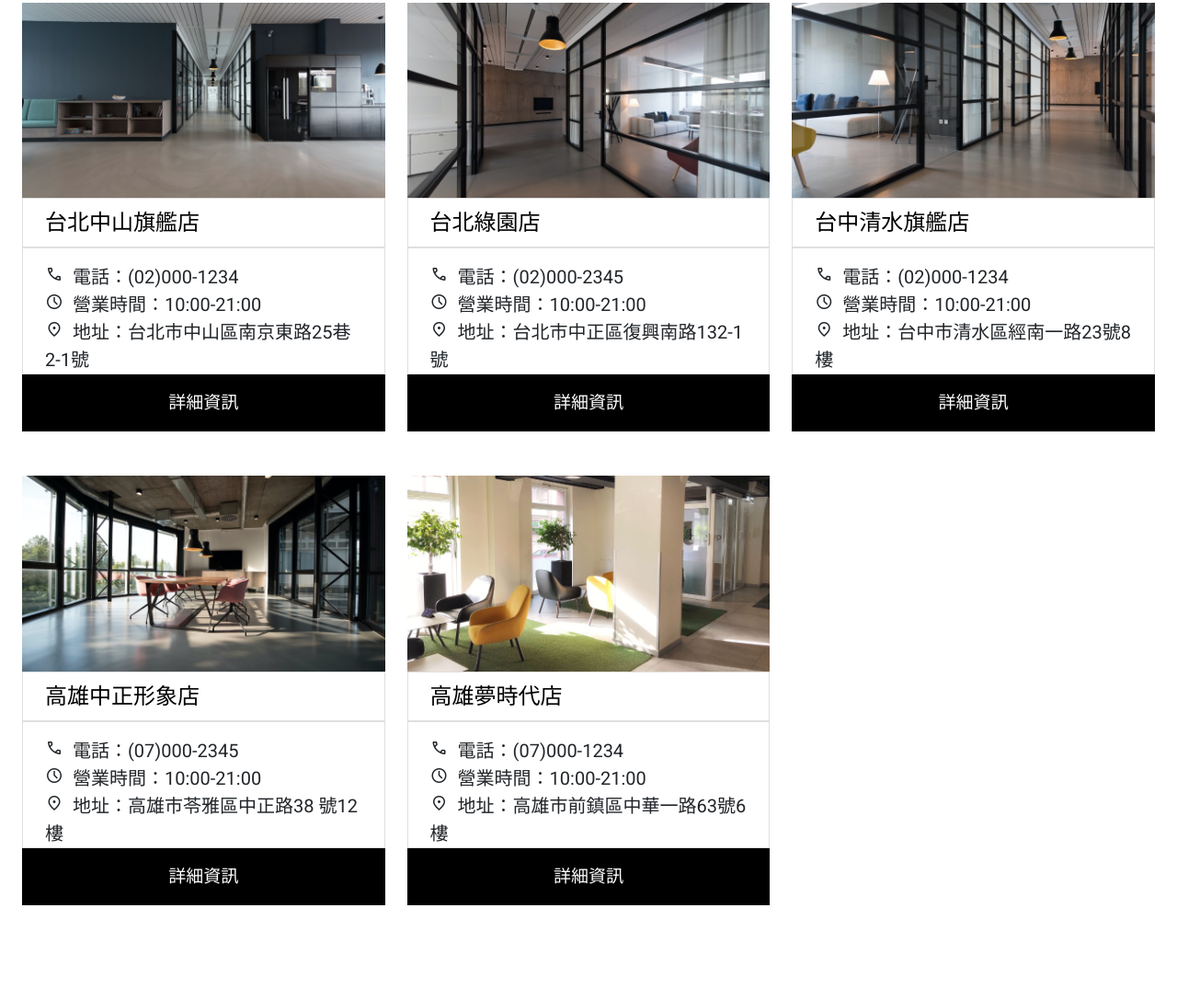
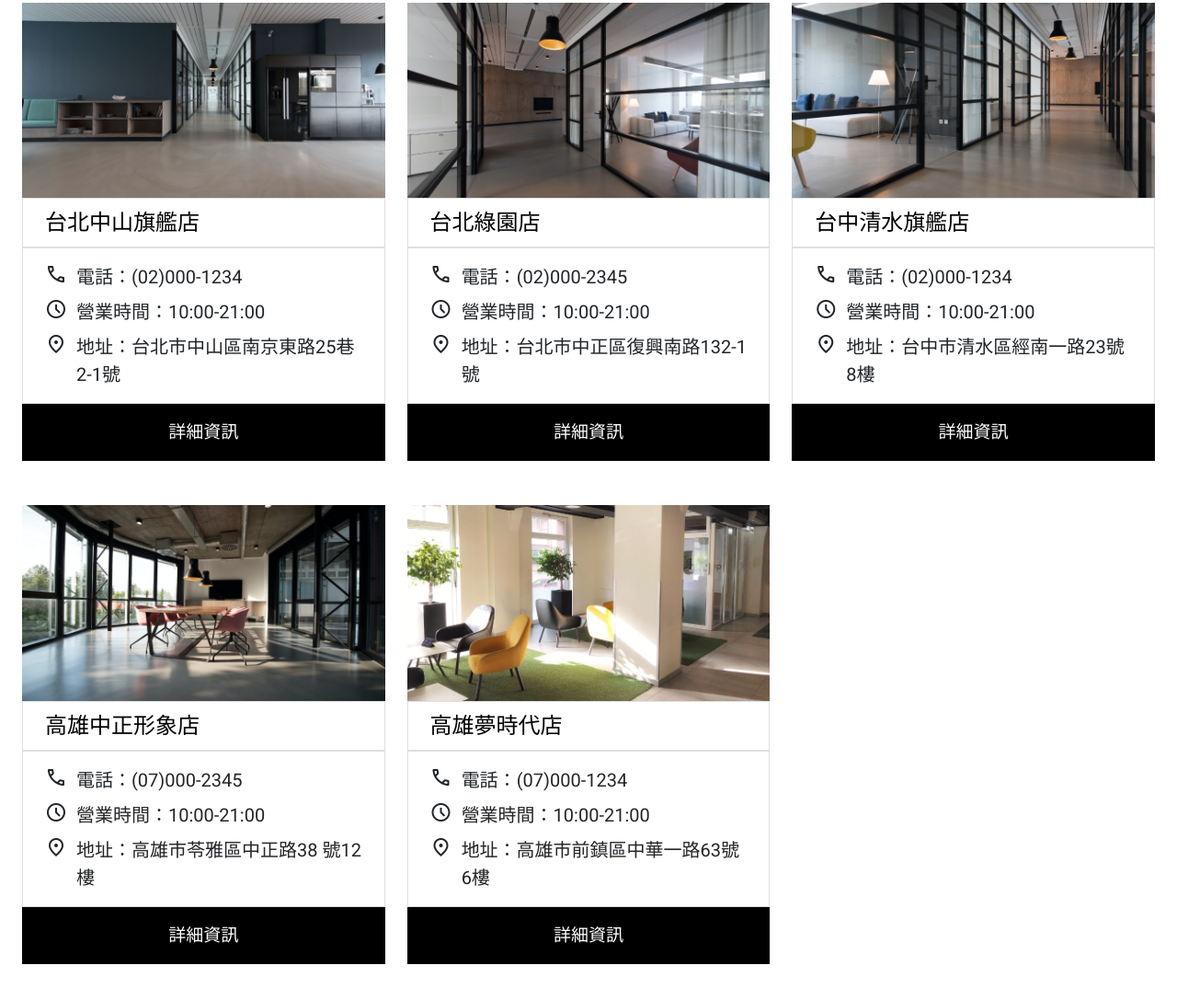
Before and after one commit to a1113791/week4, a website built with Vite: page pages/store.html in a window 1280 px wide. Shown: the part 269-1356 px from the top of the page at 92% size. Before the commit the page ends 1333 px from the top, so only its background shows below. Built offline with nearby package versions, Linux system fonts and the light colour scheme.

Commit message:
更改助教提的建議

```diff
--- a/assets/scss/pages/store.scss
+++ b/assets/scss/pages/store.scss
@@ -65,11 +65,12 @@
 	&-content {
 		border: 1px solid #00000020;
 		padding: 16px 24px 0 24px;
-		p {
+		li {
 			font-size: 20px;
 			color: #212529;
+			margin-bottom: 8px;
 			& .material-symbols-outlined {
-				font-size: 20px;
+				font-size: 24px;
 				color: #212529;
 				margin-right: 10px;
 			}
@@ -77,6 +78,9 @@
 				font-size: 20px;
 				color: #212529;
 			}
+		}
+		.map-mb {
+			margin-bottom: 16px;
 		}
 	}
 	.Details {
--- a/pages/store.html
+++ b/pages/store.html
@@ -36,26 +36,26 @@
 						<div class="store-card-title">
 							<h4 class="h4">台北中山旗艦店</h4>
 						</div>
-						<div class="store-card-content">
-							<p>
+						<ul class="store-card-content">
+							<li class="d-flex">
 								<span class="material-symbols-outlined">
 									call </span
 								>電話：<a href="tel:(02)000-1234"
 									>(02)000-1234</a
 								>
-							</p>
-							<p>
+							</li>
+							<li class="d-flex">
 								<span class="material-symbols-outlined">
 									schedule </span
 								>營業時間：10:00-21:00
-							</p>
+							</li>
 
-							<p>
+							<li class="d-flex map-mb">
 								<span class="material-symbols-outlined">
 									location_on </span
 								>地址：台北市中山區南京東路25巷2-1號
-							</p>
-						</div>
+							</li>
+						</ul>
 						<a href="#" class="Details">詳細資訊</a>
 					</li>
 					<li class="store-card store-card-mb store-card-md-mb">
@@ -63,25 +63,25 @@
 						<div class="store-card-title">
 							<h4 class="h4">台北綠園店</h4>
 						</div>
-						<div class="store-card-content">
-							<p>
+						<ul class="store-card-content">
+							<li class="d-flex">
 								<span class="material-symbols-outlined">
 									call </span
 								>電話：<a href="tel:(02)000-2345"
 									>(02)000-2345</a
 								>
-							</p>
-							<p>
+							</li>
+							<li class="d-flex">
 								<span class="material-symbols-outlined">
 									schedule </span
 								>營業時間：10:00-21:00
-							</p>
-							<p>
+							</li>
+							<li class="d-flex map-mb">
 								<span class="material-symbols-outlined">
 									location_on </span
 								>地址：台北市中正區復興南路132-1號
-							</p>
-						</div>
+							</li>
+						</ul>
 						<a href="#" class="Details">詳細資訊</a>
 					</li>
 					<li class="store-card store-card-mb store-card-md-mb">
@@ -89,25 +89,25 @@
 						<div class="store-card-title">
 							<h4 class="h4">台中清水旗艦店</h4>
 						</div>
-						<div class="store-card-content">
-							<p>
+						<ul class="store-card-content">
+							<li class="d-flex">
 								<span class="material-symbols-outlined">
 									call </span
 								>電話：<a href="tel:(02)000-1234"
 									>(02)000-1234</a
 								>
-							</p>
-							<p>
+							</li>
+							<li class="d-flex">
 								<span class="material-symbols-outlined">
 									schedule </span
 								>營業時間：10:00-21:00
-							</p>
-							<p>
+							</li>
+							<li class="d-flex map-mb">
 								<span class="material-symbols-outlined">
 									location_on </span
 								>地址：台中市清水區經南一路23號8樓
-							</p>
-						</div>
+							</li>
+						</ul>
 						<a href="#" class="Details">詳細資訊</a>
 					</li>
 					<li class="store-card store-card-md-mb">
@@ -115,25 +115,25 @@
 						<div class="store-card-title">
 							<h4 class="h4">高雄中正形象店</h4>
 						</div>
-						<div class="store-card-content">
-							<p>
+						<ul class="store-card-content">
+							<li class="d-flex">
 								<span class="material-symbols-outlined">
 									call </span
 								>電話：<a href="tel:(07)000-2345"
 									>(07)000-2345</a
 								>
-							</p>
-							<p>
+							</li>
+							<li class="d-flex">
 								<span class="material-symbols-outlined">
 									schedule </span
 								>營業時間：10:00-21:00
-							</p>
-							<p>
+							</li>
+							<li class="d-flex map-mb">
 								<span class="material-symbols-outlined">
 									location_on </span
 								>地址：高雄市苓雅區中正路38 號12樓
-							</p>
-						</div>
+							</li>
+						</ul>
 						<a href="#" class="Details">詳細資訊</a>
 					</li>
 					<li class="store-card">
@@ -141,25 +141,25 @@
 						<div class="store-card-title">
 							<h4 class="h4">高雄夢時代店</h4>
 						</div>
-						<div class="store-card-content">
-							<p>
+						<ul class="store-card-content">
+							<li class="d-flex">
 								<span class="material-symbols-outlined">
 									call </span
 								>電話：<a href="tel:(07)000-1234"
 									>(07)000-1234</a
 								>
-							</p>
-							<p>
+							</li>
+							<li class="d-flex">
 								<span class="material-symbols-outlined">
 									schedule </span
 								>營業時間：10:00-21:00
-							</p>
-							<p>
+							</li>
+							<li class="d-flex map-mb">
 								<span class="material-symbols-outlined">
 									location_on </span
 								>地址：高雄市前鎮區中華一路63號6樓
-							</p>
-						</div>
+							</li>
+						</ul>
 						<a href="#" class="Details">詳細資訊</a>
 					</li>
 				</ul>
```
